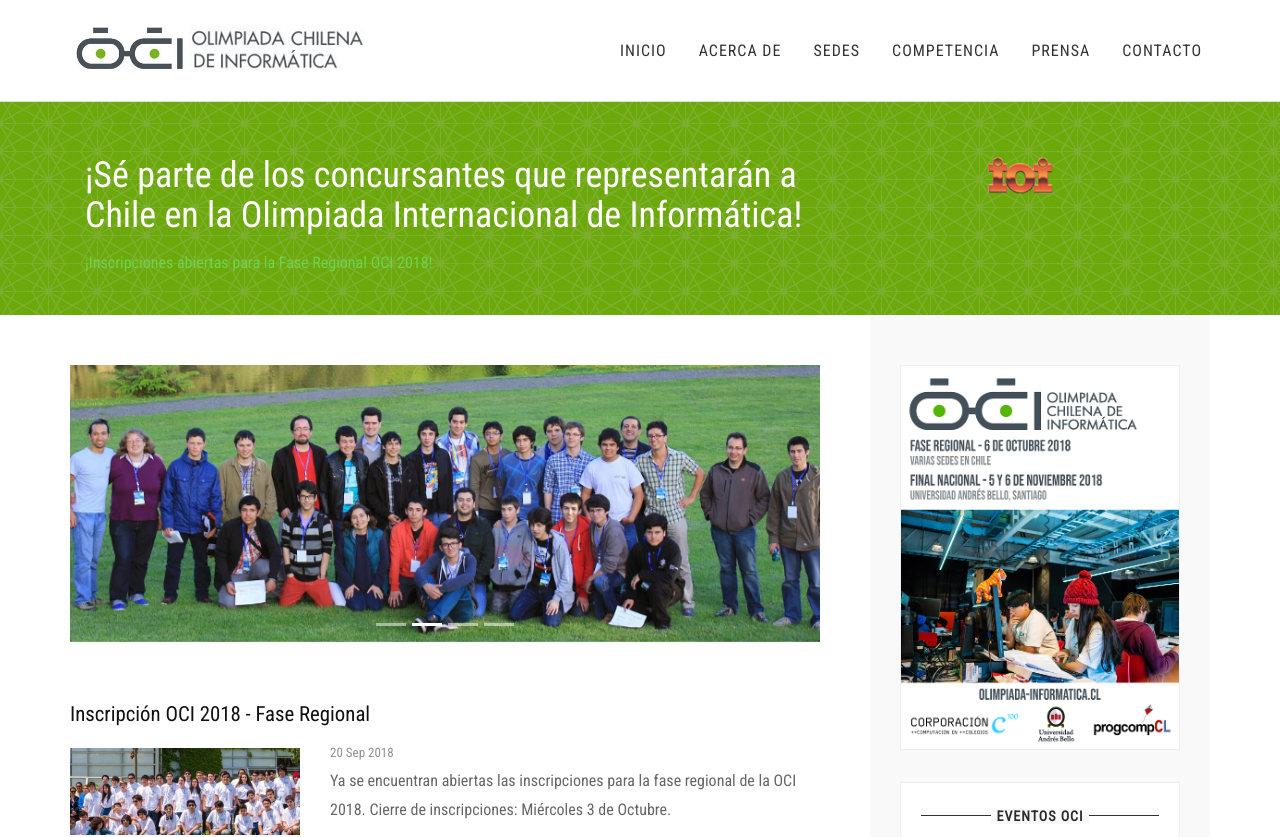
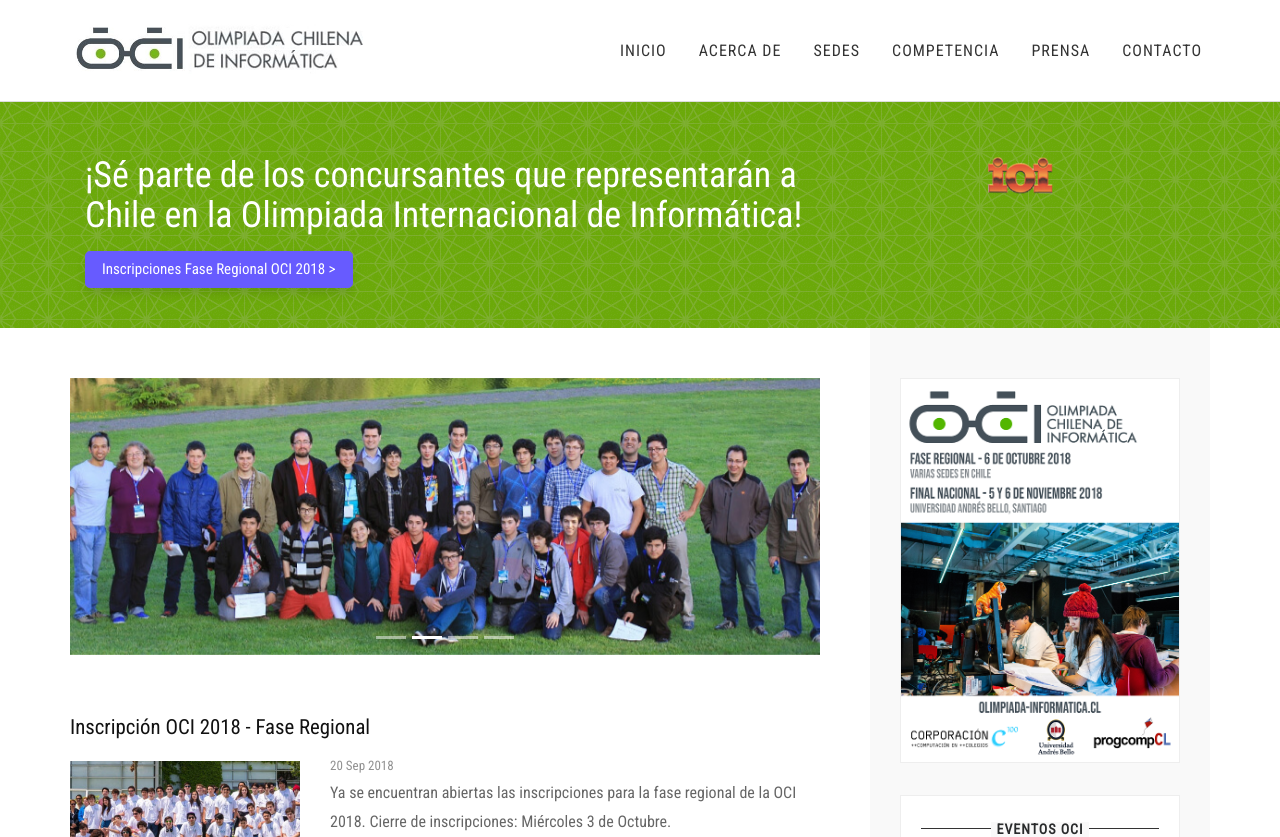
Before and after one commit to OCIoficial/ocioficial.github.io, a Jekyll site: the page built from index.html, in a window 1280 px wide and 900 px high, cut to the strip 0-837 px from the top of the window. Built offline with Jekyll 4.4.1, drawn with Linux system fonts in a browser that asks for light colours; the list of posts is cut into pages by our own code.

Commit message:
Botón inscripciones

```diff
--- a/index.html
+++ b/index.html
@@ -11,7 +11,7 @@
         <div class="row justify-content-center">
             <div class="col-md-8">
                 <h3>&iexcl;Sé parte de los concursantes que representarán a Chile en la Olimpiada Internacional de Informática!</h3>
-                <a href="https://docs.google.com/forms/d/e/1FAIpQLSdOMMjX2Jku_GjV_wvpjoY6o7lciOrOuExOHz94SYqkRBHrBQ/viewform" target="_blank">¡Inscripciones abiertas para la Fase Regional OCI 2018!</a>
+                <a class="btn btn-primary" href="https://docs.google.com/forms/d/e/1FAIpQLSdOMMjX2Jku_GjV_wvpjoY6o7lciOrOuExOHz94SYqkRBHrBQ/viewform" target="_blank">Inscripciones Fase Regional OCI 2018 ></a>
                 <br />
             </div>
             <div class="col-md-4 centered bannersocial">
```
